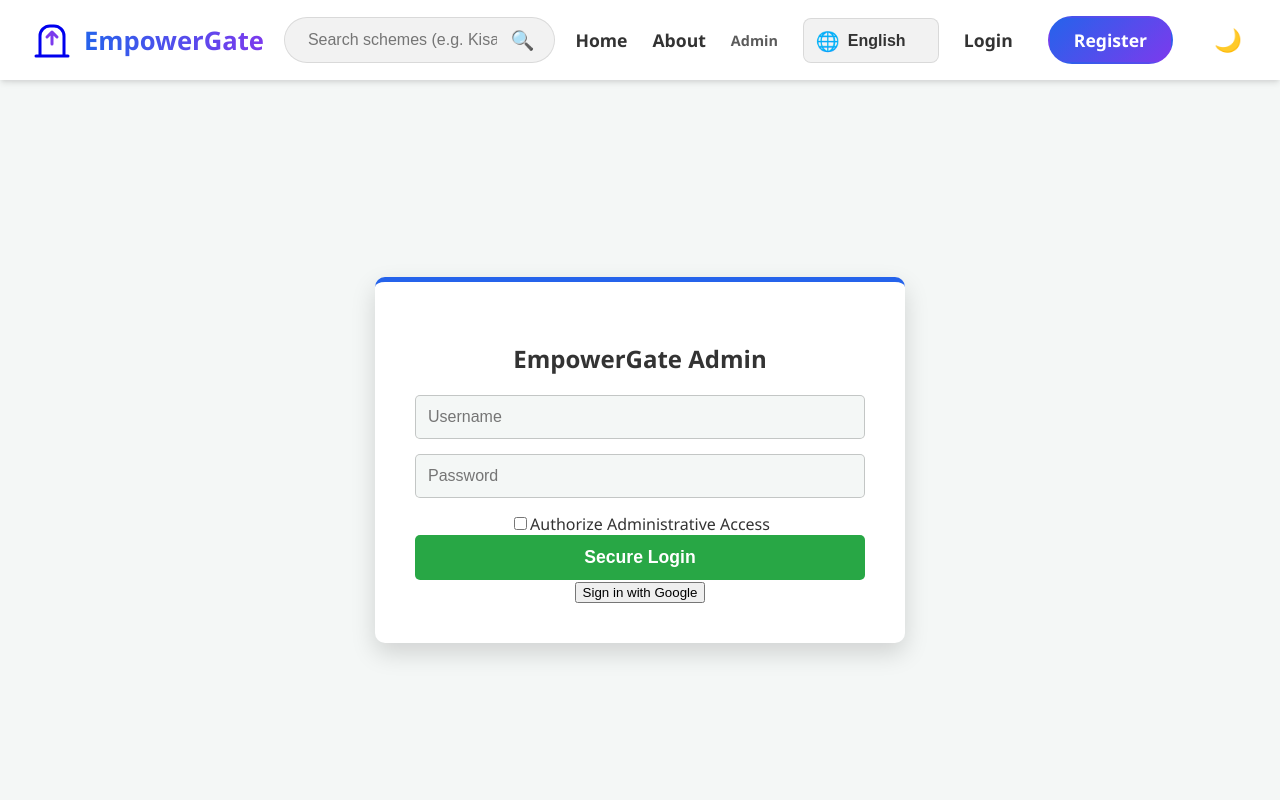
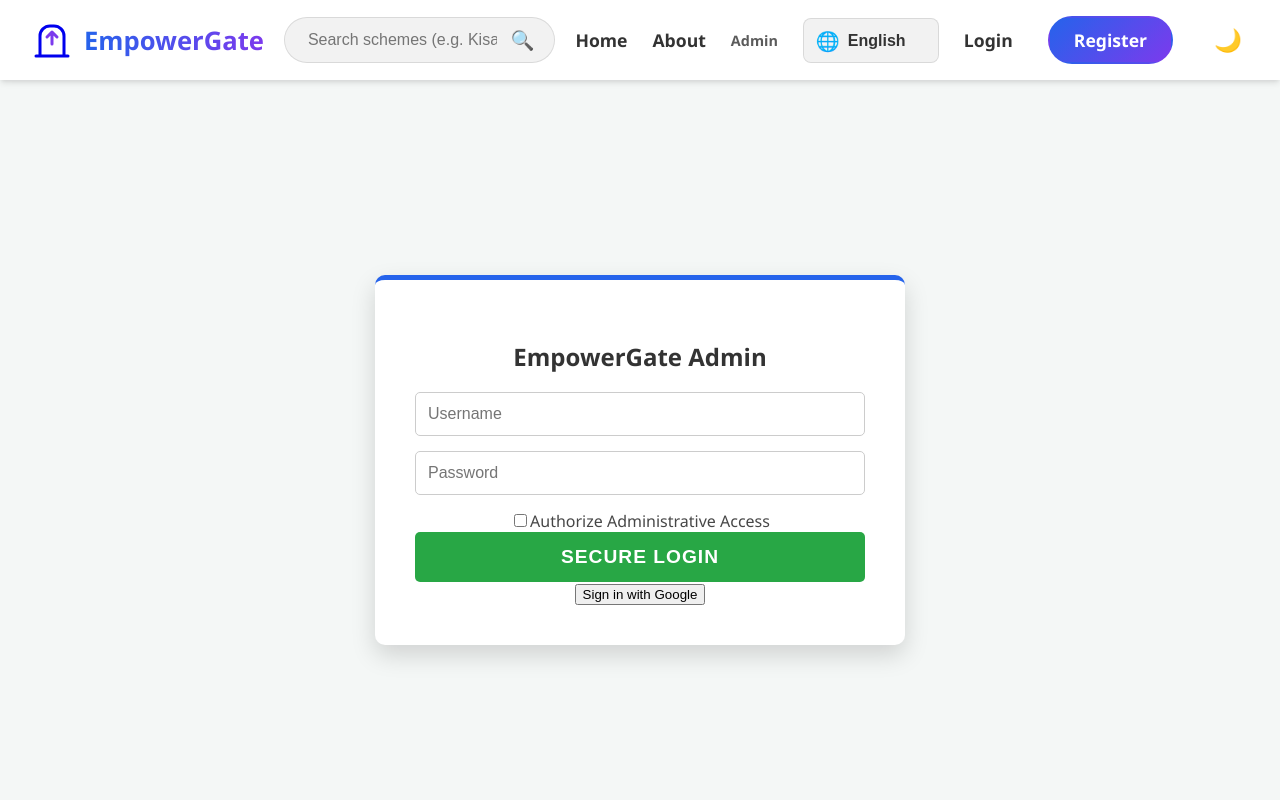
Before and after one commit to rathodraj475-alt/EmpowerGate, a React (Create React App) app in the folder EmpowerGate/frontend/: page /admin in a window 1280 px wide. Shown: the top 800 px of the page. Built offline with nearby package versions, Linux system fonts and the light colour scheme.

Commit message:
UI Fix: Resolved Admin text visibility and increased header size

```diff
--- a/EmpowerGate/frontend/src/App.css
+++ b/EmpowerGate/frontend/src/App.css
@@ -1283,38 +1283,44 @@ body {
 [data-theme='dark'] .login-form {
   border: 1px solid rgba(255, 255, 255, 0.1);
 }
-/* --- 🛠️ ADMIN PORTAL THEME FIXES --- */
+/* --- 🛠️ ADMIN PORTAL THEME & SIZE FIXES --- */
 
-/* Ensures the Admin Title is visible in both themes */
+/* Fix the "EmpowerGate Admin" Header Visibility and Size */
 .admin-card h2,
 .login-card .login-title,
 .dashboard-header h1 {
-  color: var(--text-color) !important;
+  color: var(--text-color) !important; /* Forces color to adapt to Light/Dark theme */
+  font-size: 2.2rem !important; /* Increases size as requested */
   font-weight: 800;
+  text-align: center;
+  margin-bottom: 25px;
+  /* Adds a subtle gradient to match your branding */
   background: linear-gradient(to right, var(--primary-color), var(--secondary-color));
   -webkit-background-clip: text;
   -webkit-text-fill-color: transparent;
-  margin-bottom: 20px;
 }
 
-/* Fixes labels and checkboxes that might be invisible in dark mode */
-[data-theme='dark'] .admin-card,
-[data-theme='dark'] .login-card {
-  color: #ffffff; /* Sets baseline text to white for dark theme cards */
+/* Fix the "Authorize Administrative Access" checkbox text */
+.login-card label,
+.login-card .checkbox-label,
+.login-card span {
+  color: var(--text-color) !important;
+  font-size: 1rem;
+  opacity: 0.9;
 }
 
-[data-theme='dark'] .login-card label,
-[data-theme='dark'] .login-card span {
-  color: rgba(255, 255, 255, 0.8) !important;
+/* Ensure the Admin Card itself is visible in Dark Mode */
+[data-theme='dark'] .login-card,
+[data-theme='dark'] .admin-card {
+  background-color: #1f2937; /* Dark Grey background */
+  border: 1px solid rgba(255, 255, 255, 0.1);
+  box-shadow: 0 10px 25px rgba(0, 0, 0, 0.5);
 }
 
-/* Optional: Improves the input box visibility for the Admin login */
-.login-input {
-  background-color: var(--bg-color);
-  color: var(--text-color);
-  border: 1px solid rgba(0, 0, 0, 0.2);
+/* Style the "Secure Login" button to be more prominent */
+.btn-login-green {
+  font-size: 1.2rem !important;
+  padding: 14px !important;
+  text-transform: uppercase;
+  letter-spacing: 1px;
 }
-
-[data-theme='dark'] .login-input {
-  border: 1px solid rgba(255, 255, 255, 0.2);
-}
```
